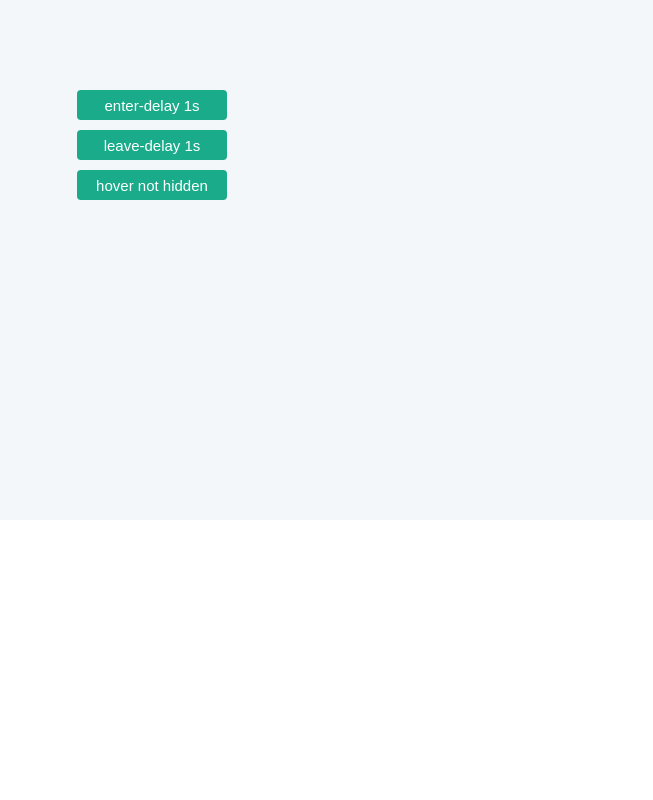
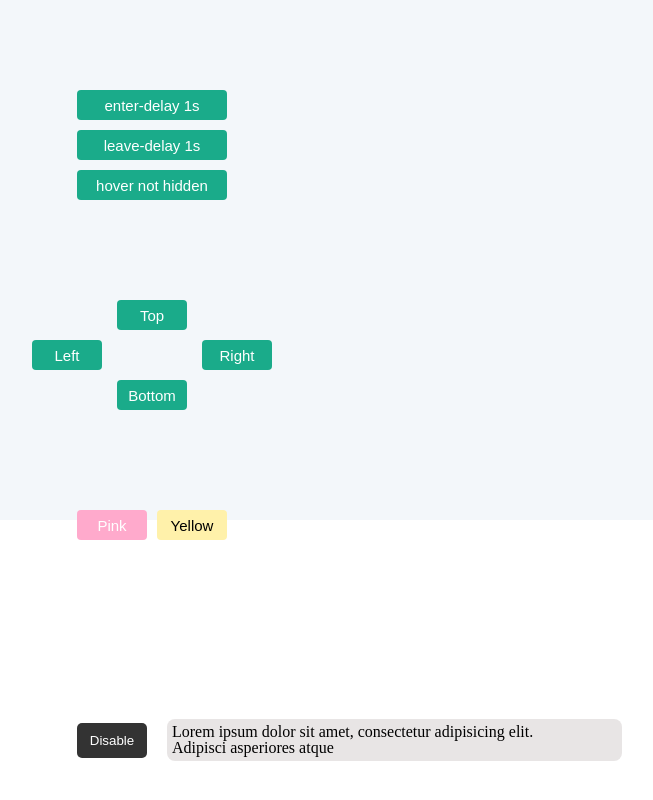
Before and after one commit to rlaclghks123/tool-tip, a React (Create React App) app: page / in a window 1280 px wide. Shown: the part 280-1080 px from the top of the page, without its empty margins (328-981 px from the left). Before the commit the page ends 800 px from the top, so only its background shows below. Built offline with nearby package versions, Linux system fonts and the light colour scheme; the HTML template or start-up script is replaced by a standard one.

Commit message:
feat: 생성한 컴포넌트 컴포넌트에 연결

```diff
--- a/src/pages/TooltipPage/index.tsx
+++ b/src/pages/TooltipPage/index.tsx
@@ -2,6 +2,9 @@ import './index.css';
 
 import BasicTooltips from '../../components/BasicTooltips';
 import DelayAndHoverNotHidden from '../../components/DelayAndHoverNotHidden';
+import CustomContentTooltips from '../../components/CustomContentTooltips';
+import CustomColorTooltips from '../../components/CustomColorTooltips';
+import OnAndOffTooltips from '../../components/OnAndOffTooltips';
 
 function TooltipPage() {
   return (
@@ -9,6 +12,9 @@ function TooltipPage() {
       <section className="tooltip-section">
         <BasicTooltips />
         <DelayAndHoverNotHidden />
+        <CustomContentTooltips />
+        <CustomColorTooltips />
+        <OnAndOffTooltips />
       </section>
     </main>
   );
```
